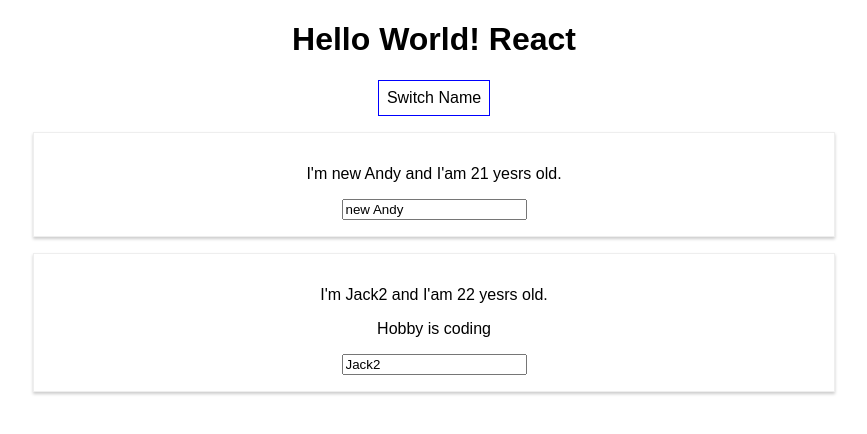
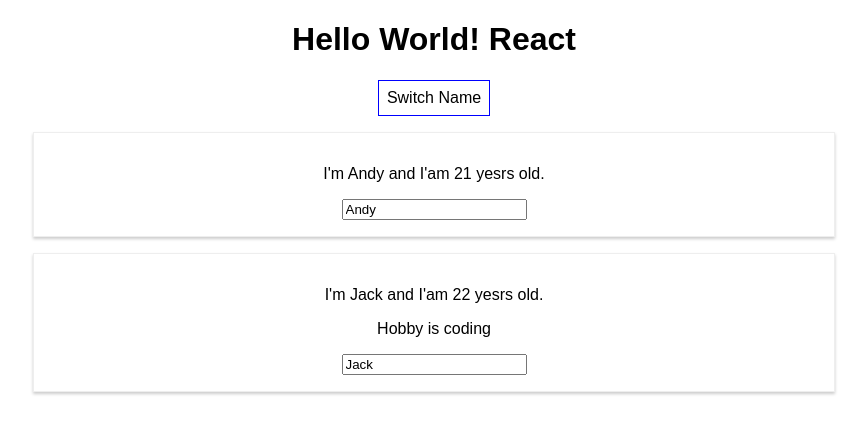
Before and after one commit to andy6804tw/create-react-app, a React (Create React App) app: page / in a window 1280 px wide. Both pictures are taken after a click on the button "Switch Name". Shown: the top 434 px of the page, without its empty margins (206-1073 px from the left). Built offline with nearby package versions, Linux system fonts and the light colour scheme.

Commit message:
done Part6

```diff
--- a/src/App.js
+++ b/src/App.js
@@ -8,7 +8,8 @@ class App extends Component {
     persons:[
       {name:"Andy","age":21},
       {name:"Jack","age":22}
-    ]
+    ],
+    showPerson: false
   }
   call = (newName)=>{
     // 使用 this.setState() 修改狀態
@@ -32,6 +33,11 @@ class App extends Component {
     );
   }
 
+  showPerson=()=>{
+    const bool=this.state.showPerson;
+    this.setState({ showPerson: !bool});
+  }
+
   render() {
     const style={
       backgroundColor: 'white',
@@ -40,18 +46,29 @@ class App extends Component {
       padding:'8px',
       cursor:'pointer'
     };
+
+    let persons=null;
+    if(this.state.showPerson){
+      persons=(
+        <div>
+          <Person
+            name={this.state.persons[0].name}
+            age={this.state.persons[0].age}
+            click={() => this.call("new Andy2")}
+            changed={this.nameChange} />
+          <Person name={this.state.persons[1].name} age={this.state.persons[1].age}>Hobby is coding</Person>
+        </div>
+      );
+    }
+
     return (
       <div className="App">
         <h1>Hello World! React</h1>
         <button
         style={style}
-        onClick={this.call.bind(this,"new Andy")}>Switch Name</button>
-        <Person
-        name={this.state.persons[0].name}
-        age={this.state.persons[0].age}
-        click={()=>this.call("new Andy2")}
-        changed={this.nameChange}/>
-        <Person name={this.state.persons[1].name} age={this.state.persons[1].age}>Hobby is coding</Person>
+          onClick={this.showPerson}>Switch Name</button>
+        {/* 按鈕顯示資料使用問號運算子判斷 */}
+        {persons}
       </div>
 
     );
```
